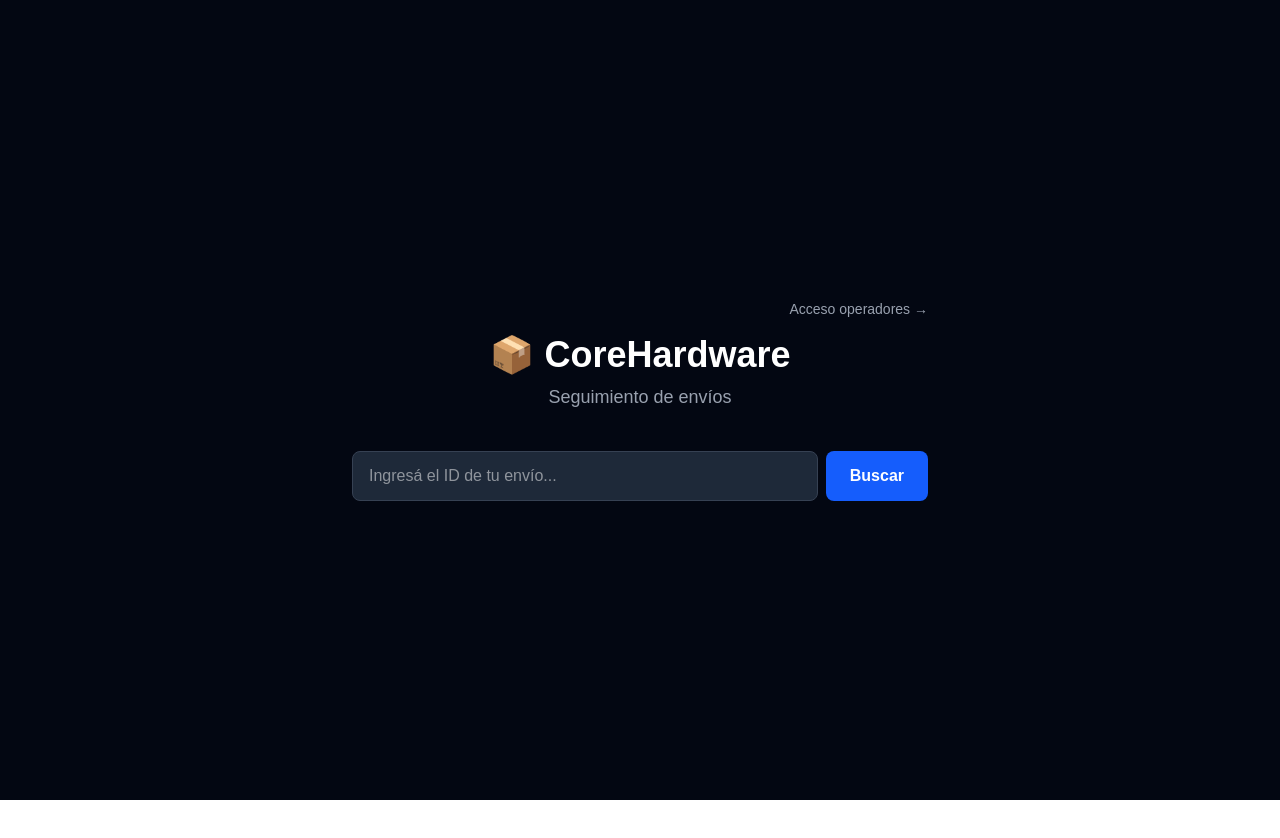
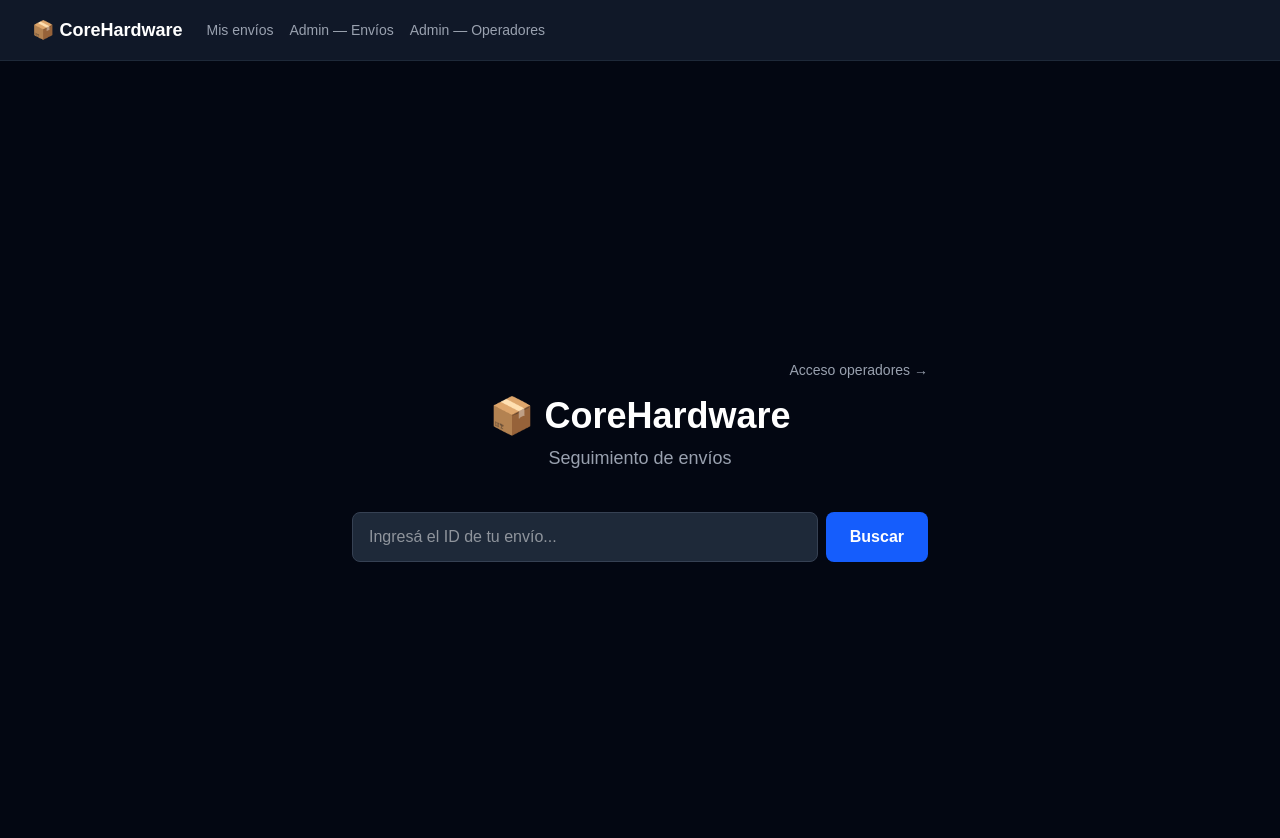
Before and after one commit to IAW-2026/proyecto-c-shipping2-corehardware, a Next.js app: page / in a window 1280 px wide. Shown: the top 838 px of the page. Before the commit the page ends 800 px from the top, so only its background shows below. Built offline with nearby package versions, Linux system fonts and the light colour scheme.

Commit message:
feat: add navbar with navigation links and Clerk user button

```diff
--- a/app/layout.tsx
+++ b/app/layout.tsx
@@ -3,6 +3,7 @@ import { Geist, Geist_Mono } from "next/font/google";
 import { ClerkProvider } from "@clerk/nextjs";
 import "./globals.css";
 import "leaflet/dist/leaflet.css";
+import Navbar from "@/components/Navbar";
 
 const geistSans = Geist({
   variable: "--font-geist-sans",
@@ -28,6 +29,7 @@ export default function RootLayout({
     <ClerkProvider>
       <html lang="es">
         <body className={`${geistSans.variable} ${geistMono.variable} h-full antialiased`}>
+          <Navbar />
           {children}
         </body>
       </html>
--- /dev/null
+++ b/components/Navbar.tsx
@@ -0,0 +1,41 @@
+"use client";
+
+import Link from "next/link";
+import { usePathname } from "next/navigation";
+import { UserButton } from "@clerk/nextjs";
+
+export default function Navbar() {
+  const pathname = usePathname();
+
+  const links = [
+    { href: "/dashboard", label: "Mis envíos" },
+    { href: "/admin/envios", label: "Admin — Envíos" },
+    { href: "/admin/operadores", label: "Admin — Operadores" },
+  ];
+
+  return (
+    <nav className="bg-gray-900 border-b border-gray-800 px-8 py-4 flex items-center justify-between">
+      <div className="flex items-center gap-6">
+        <Link href="/" className="text-white font-bold text-lg">
+          📦 CoreHardware
+        </Link>
+        <div className="flex gap-4">
+          {links.map((link) => (
+            <Link
+              key={link.href}
+              href={link.href}
+              className={`text-sm transition ${
+                pathname === link.href
+                  ? "text-white font-semibold"
+                  : "text-gray-400 hover:text-white"
+              }`}
+            >
+              {link.label}
+            </Link>
+          ))}
+        </div>
+      </div>
+      <UserButton />
+    </nav>
+  );
+}
```
